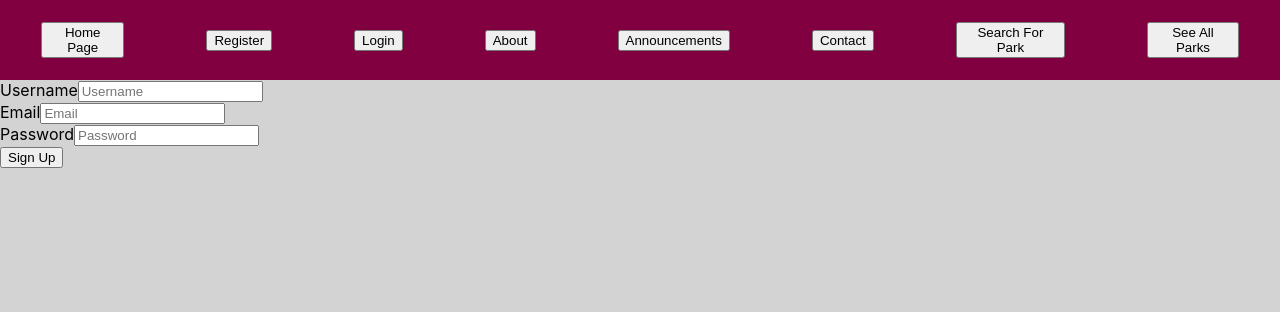
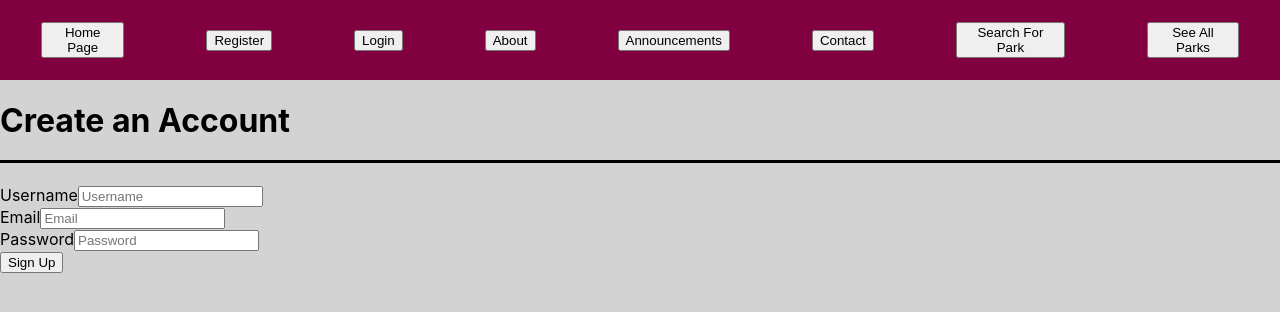
Before and after one commit to MuizMuhammad99/471DogPark, a React (Create React App) app in the folder my-app/: page /register in a window 1280 px wide. Shown: the top 312 px of the page. Built offline with nearby package versions, Linux system fonts and the light colour scheme.

Commit message:
Added title

```diff
--- a/my-app/src/pages/Register.js
+++ b/my-app/src/pages/Register.js
@@ -4,6 +4,7 @@ const Register = () =>{
 
     return <div>
         <form>
+                        <h1 className = "Title">Create an Account</h1>
                         <div>
                             <label>Username</label>
                             <input
```
